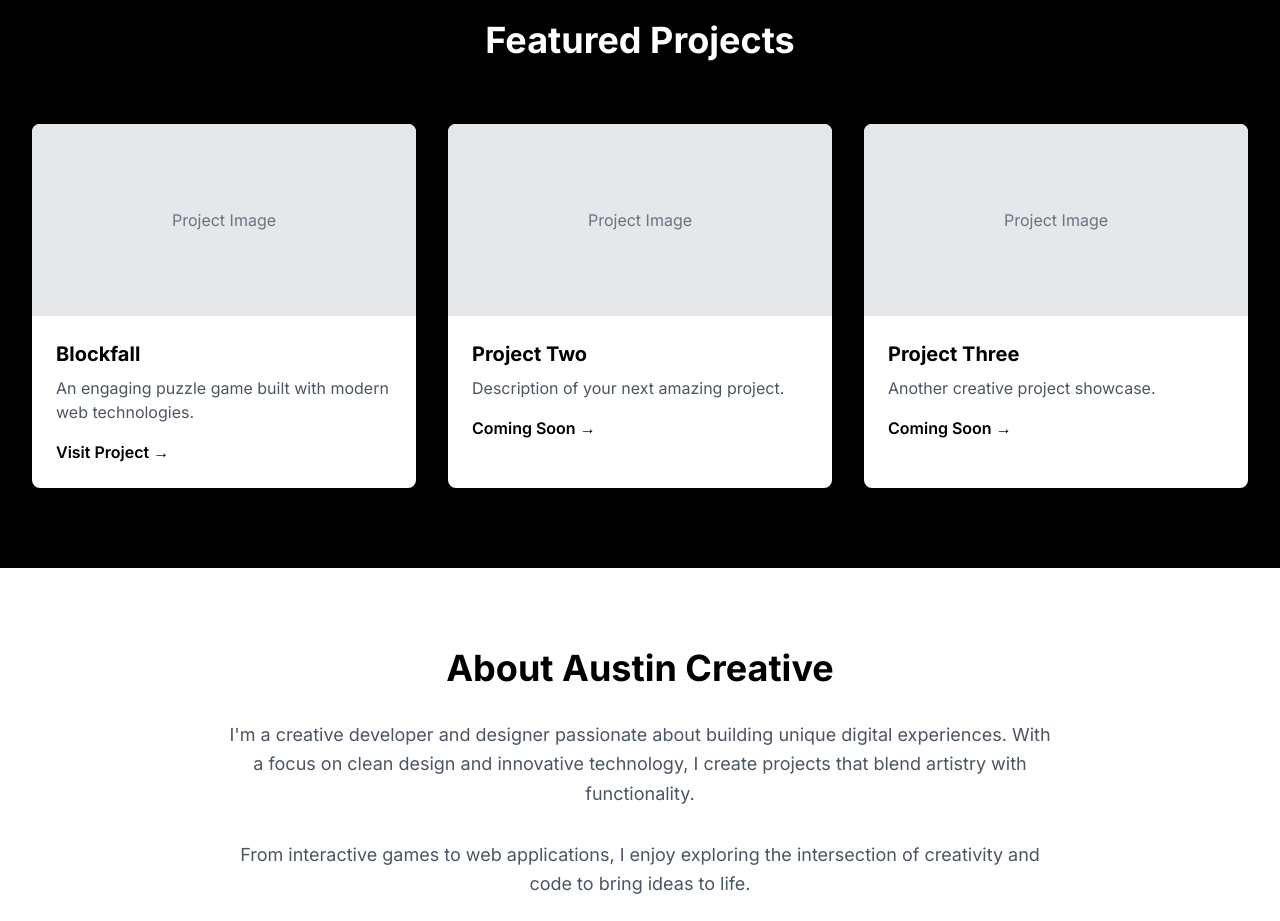
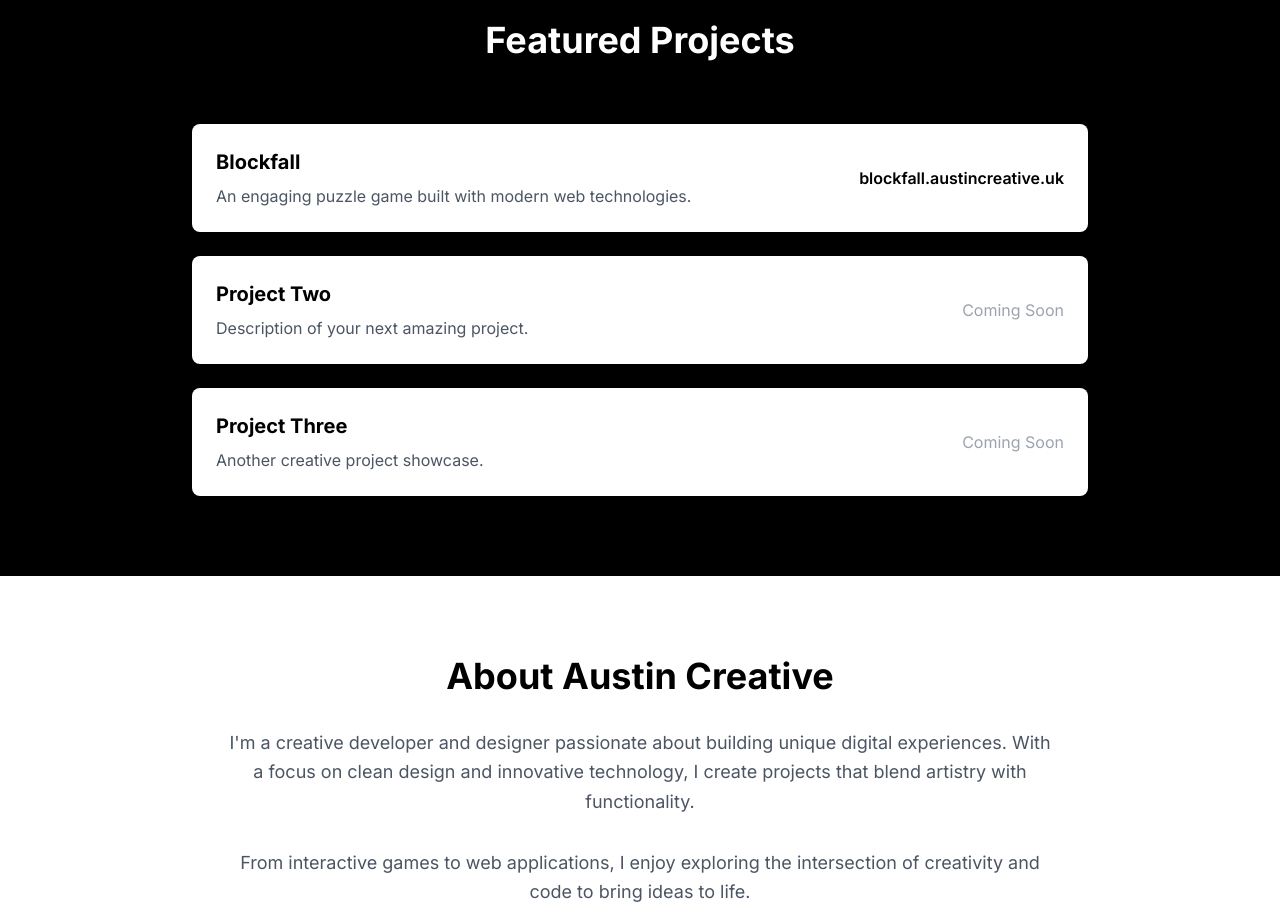
Before and after one commit to NitsuaFox/austincreative-website, a Next.js app: page / in a window 1280 px wide. Shown: the part 860-1781 px from the top of the page. Built offline with nearby package versions, Linux system fonts and the light colour scheme.

Commit message:
Replace project cards with clean list format: Name - Description - URL

```diff
--- a/src/app/page.tsx
+++ b/src/app/page.tsx
@@ -66,62 +66,45 @@ export default function Home() {
             Featured Projects
           </h2>
 
-          <div className="grid md:grid-cols-2 lg:grid-cols-3 gap-8">
+          <div className="max-w-4xl mx-auto">
+            <div className="space-y-6">
               {/* Blockfall Project */}
-            <div className="bg-white rounded-lg overflow-hidden shadow-lg hover:shadow-xl transition-shadow">
-              <div className="h-48 bg-gray-200 flex items-center justify-center">
-                <span className="text-gray-500">Project Image</span>
+              <div className="flex flex-col md:flex-row md:items-center justify-between p-6 bg-white rounded-lg hover:bg-gray-50 transition-colors">
+                <div className="flex-1">
+                  <h3 className="text-xl font-bold text-black mb-2">Blockfall</h3>
+                  <p className="text-gray-600">An engaging puzzle game built with modern web technologies.</p>
                 </div>
-              <div className="p-6">
-                <h3 className="text-xl font-bold text-black mb-2">Blockfall</h3>
-                <p className="text-gray-600 mb-4">
-                  An engaging puzzle game built with modern web technologies.
-                </p>
+                <div className="mt-4 md:mt-0 md:ml-6">
                   <a
                     href="https://blockfall.austincreative.uk"
                     target="_blank"
                     rel="noopener noreferrer"
-                  className="inline-flex items-center text-black font-semibold hover:text-gray-600 transition-colors"
+                    className="text-black font-semibold hover:text-gray-600 transition-colors"
                   >
-                  Visit Project →
+                    blockfall.austincreative.uk
                   </a>
                 </div>
               </div>
 
               {/* Placeholder Projects */}
-            <div className="bg-white rounded-lg overflow-hidden shadow-lg hover:shadow-xl transition-shadow">
-              <div className="h-48 bg-gray-200 flex items-center justify-center">
-                <span className="text-gray-500">Project Image</span>
+              <div className="flex flex-col md:flex-row md:items-center justify-between p-6 bg-white rounded-lg hover:bg-gray-50 transition-colors">
+                <div className="flex-1">
+                  <h3 className="text-xl font-bold text-black mb-2">Project Two</h3>
+                  <p className="text-gray-600">Description of your next amazing project.</p>
                 </div>
-              <div className="p-6">
-                <h3 className="text-xl font-bold text-black mb-2">Project Two</h3>
-                <p className="text-gray-600 mb-4">
-                  Description of your next amazing project.
-                </p>
-                <a
-                  href="#"
-                  className="inline-flex items-center text-black font-semibold hover:text-gray-600 transition-colors"
-                >
-                  Coming Soon →
-                </a>
+                <div className="mt-4 md:mt-0 md:ml-6">
+                  <span className="text-gray-400">Coming Soon</span>
                 </div>
               </div>
 
-            <div className="bg-white rounded-lg overflow-hidden shadow-lg hover:shadow-xl transition-shadow">
-              <div className="h-48 bg-gray-200 flex items-center justify-center">
-                <span className="text-gray-500">Project Image</span>
+              <div className="flex flex-col md:flex-row md:items-center justify-between p-6 bg-white rounded-lg hover:bg-gray-50 transition-colors">
+                <div className="flex-1">
+                  <h3 className="text-xl font-bold text-black mb-2">Project Three</h3>
+                  <p className="text-gray-600">Another creative project showcase.</p>
                 </div>
-              <div className="p-6">
-                <h3 className="text-xl font-bold text-black mb-2">Project Three</h3>
-                <p className="text-gray-600 mb-4">
-                  Another creative project showcase.
-                </p>
-                <a
-                  href="#"
-                  className="inline-flex items-center text-black font-semibold hover:text-gray-600 transition-colors"
-                >
-                  Coming Soon →
-                </a>
+                <div className="mt-4 md:mt-0 md:ml-6">
+                  <span className="text-gray-400">Coming Soon</span>
+                </div>
               </div>
             </div>
           </div>
```
Lines whose indentation alone changed are shown as unchanged.
